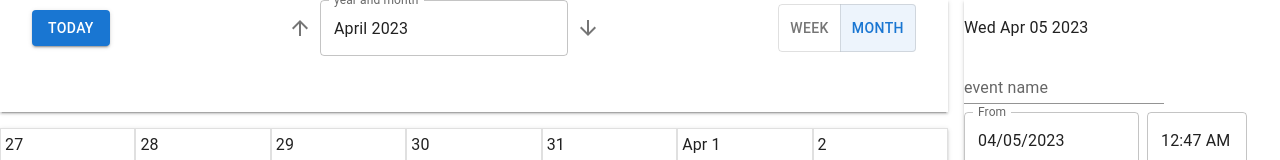
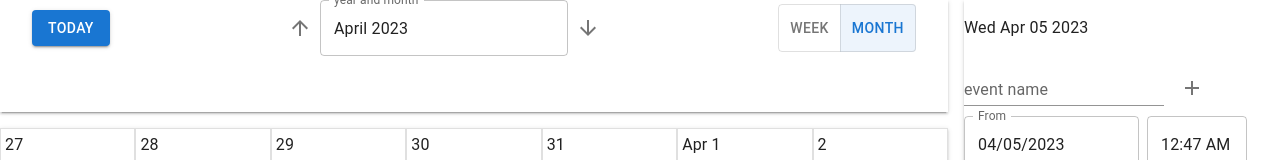
Before and after one commit to neumie/nfctron-calendar, a React (Vite) app: page / in a window 1280 px wide. Shown: the top 160 px of the page. Built offline with nearby package versions, Linux system fonts and the light colour scheme.

Commit message:
[FEATURE] EventEditor can now push Event to localStorage

```diff
--- a/src/components/event_editor/event_editor.tsx
+++ b/src/components/event_editor/event_editor.tsx
@@ -4,33 +4,35 @@ import dayjs from "dayjs";
 
 export const EventEditor = () => {
   const {
+    handleEventAdd,
     eventTitle,
     handleEventTitleChange,
-    eventFrom,
+    eventFromDate,
     handleEventFromChange,
     eventFromTime,
     handleEventFromTimeChange,
-    eventTo,
+    eventToDate,
     handleEventToChange,
     eventToTime,
     handleEventToTimeChange,
     eventColor,
     handleEventColorChange,
   } = useEventEditor();
-  const eventFromDayjs = dayjs(eventFrom);
+  const eventFromDateDayjs = dayjs(eventFromDate);
   const eventFromTimeDayjs = dayjs(eventFromTime);
-  const eventToDayjs = dayjs(eventTo);
+  const eventToDateDayjs = dayjs(eventToDate);
   const eventToTimeDayjs = dayjs(eventToTime);
 
   return (
     <EventEditorUI
+      onEventAdd={handleEventAdd}
       eventTitle={eventTitle}
       onEventTitleChange={handleEventTitleChange}
-      eventFromDayjs={eventFromDayjs}
+      eventFromDateDayjs={eventFromDateDayjs}
       onEventFromChange={handleEventFromChange}
       eventFromTimeDayjs={eventFromTimeDayjs}
       onEventFromTimeChange={handleEventFromTimeChange}
-      eventToDayjs={eventToDayjs}
+      eventToDateDayjs={eventToDateDayjs}
       onEventToChange={handleEventToChange}
       eventToTimeDayjs={eventToTimeDayjs}
       onEventToTimeChange={handleEventToTimeChange}
--- a/src/components/event_editor/event_editor_hook.tsx
+++ b/src/components/event_editor/event_editor_hook.tsx
@@ -9,12 +9,46 @@ export const useEventEditor = () => {
     activeDate,
     eventTitle,
     eventEditorLock,
-    eventFrom,
+    eventFromDate,
     eventFromTime,
-    eventTo,
+    eventToDate,
     eventToTime,
     eventColor,
   } = useCalendarContext();
+
+  const handleEventAdd = () => {
+    //Make the Event object
+    const eventFrom = combineDates(eventFromDate, eventFromTime);
+    const eventTo = combineDates(eventToDate, eventToTime);
+    const newEvent = {
+      title: eventTitle,
+      from: eventFrom,
+      to: eventTo,
+      color: eventColor,
+    };
+
+    //Push the Event object to localStorage
+    const prevLocalStorage = localStorage.getItem("events");
+    if (prevLocalStorage) {
+      const prevEvents = JSON.parse(prevLocalStorage);
+      console.log(prevEvents);
+      prevEvents.push(newEvent);
+      localStorage.setItem("events", JSON.stringify(prevEvents));
+    } else {
+      localStorage.setItem("events", JSON.stringify([newEvent]));
+    }
+
+    //Reset all event things
+    setCalendarState({
+      eventEditorLock: false,
+      eventTitle: "",
+      eventFromDate: activeDate,
+      eventFromTime: activeDate,
+      eventToDate: activeDate,
+      eventToTime: activeDate,
+      eventColor: "",
+    });
+  };
 
   const handleEventTitleChange = (
     event: React.ChangeEvent<HTMLInputElement>
@@ -22,9 +56,10 @@ export const useEventEditor = () => {
     setCalendarState({ eventTitle: event.target.value });
   };
 
-  const handleEventFromChange = (newEventFrom: Dayjs | null) => {
+  const handleEventFromChange = (newEventFromDate: Dayjs | null) => {
     setCalendarState({ eventEditorLock: true });
-    newEventFrom && setCalendarState({ eventFrom: newEventFrom.toDate() });
+    newEventFromDate &&
+      setCalendarState({ eventFromDate: newEventFromDate.toDate() });
   };
 
   const handleEventFromTimeChange = (newEventFromTime: Dayjs | null) => {
@@ -32,9 +67,10 @@ export const useEventEditor = () => {
       setCalendarState({ eventFromTime: newEventFromTime.toDate() });
   };
 
-  const handleEventToChange = (newEventTo: Dayjs | null) => {
+  const handleEventToChange = (newEventToDate: Dayjs | null) => {
     setCalendarState({ eventEditorLock: true });
-    newEventTo && setCalendarState({ eventTo: newEventTo.toDate() });
+    newEventToDate &&
+      setCalendarState({ eventToDate: newEventToDate.toDate() });
   };
 
   const handleEventToTimeChange = (newEventToTime: Dayjs | null) => {
@@ -48,21 +84,20 @@ export const useEventEditor = () => {
 
   useEffect(() => {
     if (!eventEditorLock) {
-      setCalendarState({ eventFrom: new Date(activeDate.getTime()) });
-      setCalendarState({ eventTo: new Date(activeDate.getTime()) });
+      setCalendarState({ eventFromDate: new Date(activeDate.getTime()) });
+      setCalendarState({ eventToDate: new Date(activeDate.getTime()) });
     }
   }, [activeDate]);
 
   return {
-    setCalendarState,
-    activeDate,
+    handleEventAdd,
     eventTitle,
     handleEventTitleChange,
-    eventFrom,
+    eventFromDate,
     handleEventFromChange,
     eventFromTime,
     handleEventFromTimeChange,
-    eventTo,
+    eventToDate,
     handleEventToChange,
     eventToTime,
     handleEventToTimeChange,
@@ -70,3 +105,13 @@ export const useEventEditor = () => {
     handleEventColorChange,
   };
 };
+
+const combineDates = (date1: Date, date2: Date): Date => {
+  const year = date1.getFullYear();
+  const month = date1.getMonth();
+  const day = date1.getDate();
+  const hours = date2.getHours();
+  const minutes = date2.getMinutes();
+
+  return new Date(year, month, day, hours, minutes);
+};
--- a/src/components/event_editor/event_editor_ui.tsx
+++ b/src/components/event_editor/event_editor_ui.tsx
@@ -1,4 +1,5 @@
-import { Box, TextField } from "@mui/material";
+import { Box, IconButton, TextField } from "@mui/material";
+import { Add as AddIcon } from "@mui/icons-material/";
 import {
   DatePicker,
   LocalizationProvider,
@@ -11,13 +12,14 @@ import React from "react";
 import { ColorResult } from "react-color";
 
 export type EventEditorUIProps = {
+  onEventAdd: () => void;
   eventTitle: string;
   onEventTitleChange: (event: React.ChangeEvent<HTMLInputElement>) => void;
-  eventFromDayjs: Dayjs;
+  eventFromDateDayjs: Dayjs;
   onEventFromChange: (newEventFrom: Dayjs | null) => void;
   eventFromTimeDayjs: Dayjs;
   onEventFromTimeChange: (newEventFromTime: Dayjs | null) => void;
-  eventToDayjs: Dayjs;
+  eventToDateDayjs: Dayjs;
   onEventToChange: (newEventTo: Dayjs | null) => void;
   eventToTimeDayjs: Dayjs;
   onEventToTimeChange: (newEventToTime: Dayjs | null) => void;
@@ -26,13 +28,14 @@ export type EventEditorUIProps = {
 };
 
 export const EventEditorUI = ({
+  onEventAdd,
   eventTitle,
   onEventTitleChange,
-  eventFromDayjs,
+  eventFromDateDayjs,
   onEventFromChange,
   eventFromTimeDayjs,
   onEventFromTimeChange,
-  eventToDayjs,
+  eventToDateDayjs,
   onEventToChange,
   eventToTimeDayjs,
   onEventToTimeChange,
@@ -54,6 +57,13 @@ export const EventEditorUI = ({
         gap: 1,
       }}
     >
+      <Box
+        sx={{
+          display: "flex",
+          alignItems: "center",
+          gap: 1,
+        }}
+      >
         <TextField
           sx={{
             width: "200px",
@@ -64,6 +74,16 @@ export const EventEditorUI = ({
           value={eventTitle}
           onChange={onEventTitleChange}
         />
+        <IconButton
+          sx={{
+            marginTop: 1.5,
+          }}
+          onClick={onEventAdd}
+          aria-label="add event"
+        >
+          <AddIcon />
+        </IconButton>
+      </Box>
       <LocalizationProvider dateAdapter={AdapterDayjs}>
         <Box
           sx={{
@@ -74,7 +94,7 @@ export const EventEditorUI = ({
           <DatePicker
             sx={datePickerStyle}
             label="From"
-            value={eventFromDayjs}
+            value={eventFromDateDayjs}
             onChange={onEventFromChange}
           />
           <TimePicker
@@ -93,7 +113,7 @@ export const EventEditorUI = ({
           <DatePicker
             sx={datePickerStyle}
             label="To"
-            value={eventToDayjs}
+            value={eventToDateDayjs}
             onChange={onEventToChange}
           />
           <TimePicker
--- a/src/containers/calendar/calendar_context.tsx
+++ b/src/containers/calendar/calendar_context.tsx
@@ -14,9 +14,9 @@ export type CalendarState = {
   activeDate: Date;
   eventEditorLock: boolean;
   eventTitle: string;
-  eventFrom: Date;
+  eventFromDate: Date;
   eventFromTime: Date;
-  eventTo: Date;
+  eventToDate: Date;
   eventToTime: Date;
   eventColor: string;
 };
@@ -28,9 +28,9 @@ const defaultState: CalendarState = {
   activeDate: defaultDate,
   eventEditorLock: false,
   eventTitle: "",
-  eventFrom: defaultDate,
+  eventFromDate: defaultDate,
   eventFromTime: defaultDate,
-  eventTo: defaultDate,
+  eventToDate: defaultDate,
   eventToTime: defaultDate,
   eventColor: "",
 };
```
Lines whose indentation alone changed are shown as unchanged.
